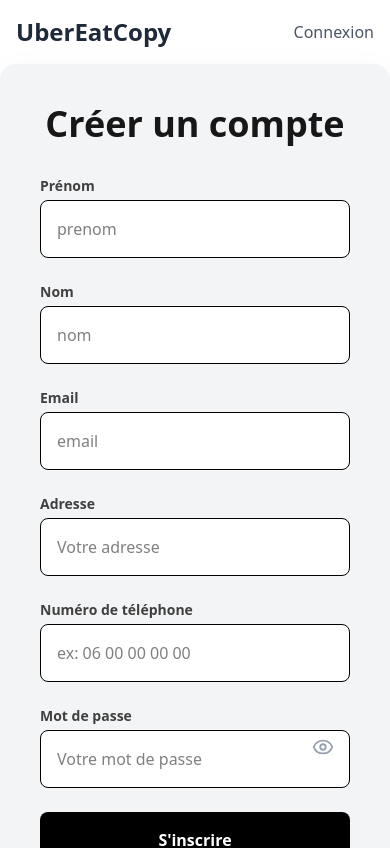
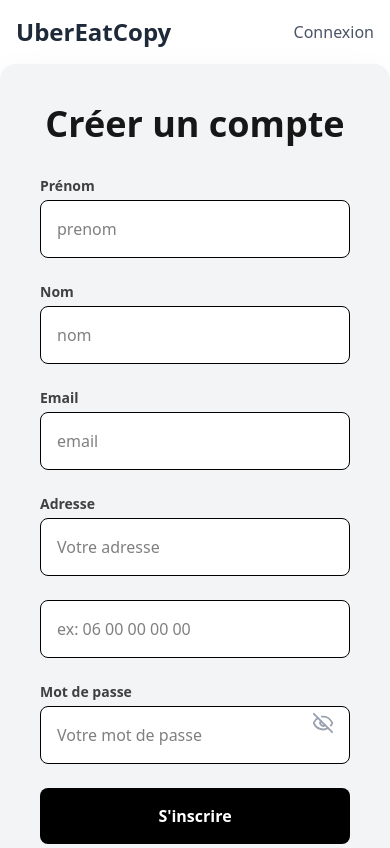
Before and after one commit to Mounib-dev/uber-like-frontend, a React (Vite) app: page /register in a window 390 px wide. Shown: the top 848 px of the page. Built offline with nearby package versions, Linux system fonts and the light colour scheme.

Commit message:
fix eyes icon and phone number format

```diff
--- a/src/components/auth/Register.jsx
+++ b/src/components/auth/Register.jsx
@@ -108,7 +108,6 @@ export default function Register() {
               required
             />
           </div>
-
            <div>
             <label className="mb-1 block text-sm font-semibold text-neutral-700">
               Adresse
@@ -122,21 +121,20 @@ export default function Register() {
               required
             />
           </div>
-
-          <div>
-            <label className="mb-1 block text-sm font-semibold text-neutral-700">
-              Numéro de téléphone
-            </label>
         <input
           type="text"
           className="w-full rounded-lg border bg-white p-4"
           placeholder="ex: 06 00 00 00 00"
           value={phoneNumber}
-              onChange={(e) => setPhoneNumber(e.target.value)}
+          onChange={(e) => {
+            let value = e.target.value.replace(/\D/g, "");
+            if (value.length > 10) value = value.slice(0, 10);
+             const formatted = value.replace(/(\d{2})(?=\d)/g, "$1 ").trim();
+            setPhoneNumber(formatted);
+          }}
+          maxLength={14}
           required
          />
-          </div>
-
     <div className="relative">
             <label className="mb-1 block text-sm font-semibold text-neutral-700">
               Mot de passe
@@ -154,7 +152,8 @@ export default function Register() {
               onClick={() => setShowPassword(!showPassword)}
               className="absolute top-1/2 right-4 -translate-y-1/2 transform text-gray-400 hover:text-black"
             >
-              {showPassword ? <EyeOff size={22} /> : <Eye size={22} />}
+              {showPassword ? <Eye size={22} /> : <EyeOff size={22}/>}
+
             </button>
           </div>
 
```
Lines whose indentation alone changed are shown as unchanged.
